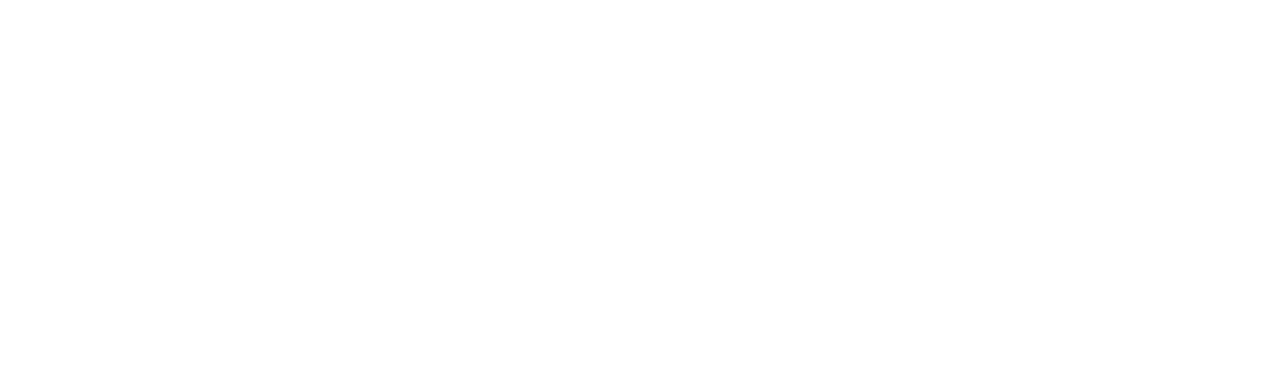
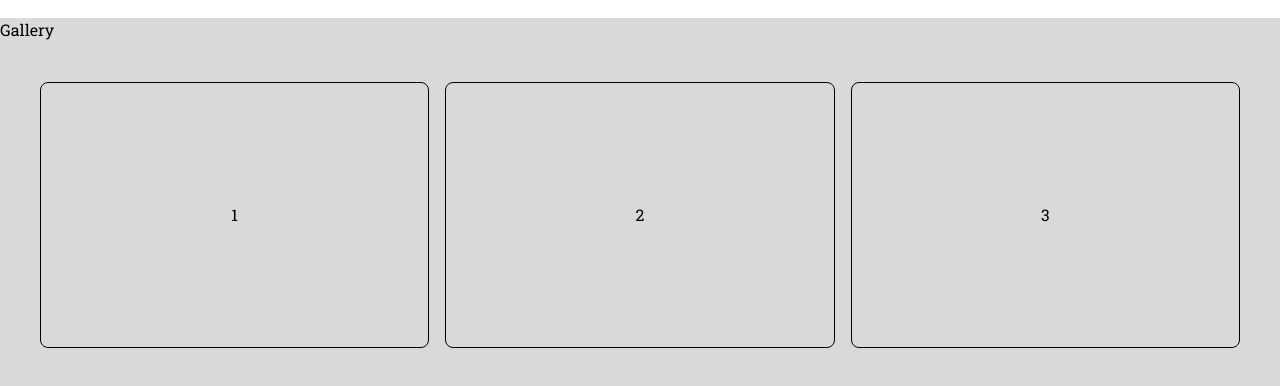
Before and after one commit to BenMoreira/elite-pro-website, a React (Vite) app: page / in a window 1280 px wide. Shown: the part 1003-1389 px from the top of the page. Before the commit the page ends 1021 px from the top, so only its background shows below. Built offline with nearby package versions, Linux system fonts and the light colour scheme.

Commit message:
Small UI changes

```diff
--- a/src/components/ServiceCard.jsx
+++ b/src/components/ServiceCard.jsx
@@ -3,9 +3,9 @@
 const ServiceCard = ({name, desc, image}) => {
   return (
     <div className='w-[90%] mx-auto'>
-        <div className='flex flex-row justify-between items-start gap-12'>
+        <div className='flex flex-row justify-between items-center gap-12 bg-beige-100 border border-beige-100 rounded-lg p-4'>
             <div>
-                <img src={image} alt='image' className='w-[750px]' />
+                <img src={image} alt='image' className='w-[750px] rounded-lg' />
             </div>
 
             <div className='flex flex-col items-end gap-2 text-black-100 w-[160%]'>
--- a/src/pages/About.jsx
+++ b/src/pages/About.jsx
@@ -9,7 +9,7 @@
         </div>
 
         <div className='flex flex-row justify-between items-start gap-12'>
-          <div className='border-2 border-black-100 rounded-lg p-[4vw]'>
+          <div className='border-2 border-beige-100 rounded-lg p-[4vw] bg-beige-100'>
             <div className='font-bold text-xl pb-[2vh]'>
               Who We Are
             </div>
--- a/src/pages/Home.jsx
+++ b/src/pages/Home.jsx
@@ -68,6 +68,18 @@
           </div>
         </div>
       </div>
+
+      <div className='w-full h-[60vh] bg-beige-100'>
+        Gallery
+
+        <div className='grid grid-cols-3 gap-4 w-full text-center p-[5vh]'>
+          <div className='border border-black-100 rounded-lg py-[15vh]'>1</div>
+          <div className='border border-black-100 rounded-lg py-[15vh]'>2</div>
+          <div className='border border-black-100 rounded-lg py-[15vh]'>3</div>
+        </div>
+
+        {/* Only show a few pics and add a button that says view more and takes you to Gallery page*/}
+      </div>
     </div>
   )
 }
--- a/tailwind.config.js
+++ b/tailwind.config.js
@@ -16,6 +16,9 @@
           100 : '#000000',
           200 : '#282828',
           300 : '#404040',
+        },
+        'beige' : {
+          100 : '#d9d9d9'
         }
       }
     },
```
